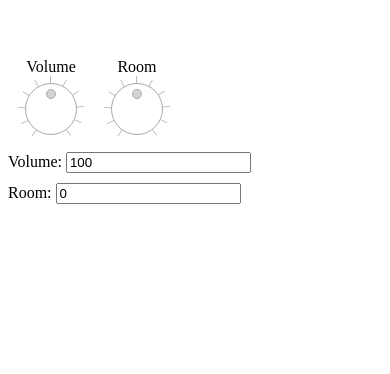
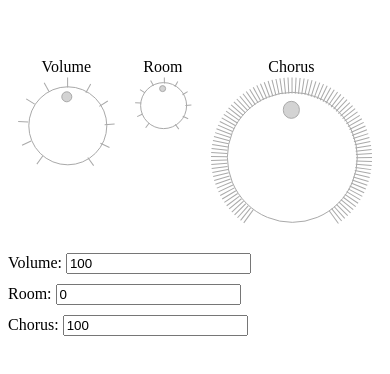
Before and after one commit to neimheadh/vue-potentiometer, a Vue app: page / in a window 390 px wide. Shown: the part 150-524 px from the top of the page. Built offline with nearby package versions, Linux system fonts and the light colour scheme.

Commit message:
Make potentiometer responsive

```diff
--- a/package.json
+++ b/package.json
@@ -1,13 +1,14 @@
 {
   "name": "vue-potentiometer",
   "homepage": "https://neimheadh.github.io/vue-potentiometer/",
-  "version": "0.1.3",
+  "version": "0.1.4",
   "license": "MIT",
   "keywords": [
     "vue",
     "vuejs",
     "input",
-    "potentiometer"
+    "potentiometer",
+    "responsive"
   ],
   "main": "dist/potentiometer.common.js",
   "scripts": {
--- a/src/App.vue
+++ b/src/App.vue
@@ -1,17 +1,23 @@
 <template>
   <div id="app">
     <div class="app--potentiometers">
-      <div class="app--potentiometer">
+      <div class="app--potentiometer app--potentiometer-volume">
         <div class="app--potentiometer--title">
           Volume
         </div>
-        <Potentiometer v-model.number="volume" name="volume" :min="0" :max="200" />
+        <Potentiometer v-model.number="volume" :min="0" :max="200" />
       </div>
-      <div class="app--potentiometer">
+      <div class="app--potentiometer app--potentiometer-room">
         <div class="app--potentiometer--title">
           Room
         </div>
-        <Potentiometer v-model.number="room" name="room" />
+        <Potentiometer v-model.number="room" />
+      </div>
+      <div class="app--potentiometer app--potentiometer-chorus">
+        <div class="app--potentiometer--title">
+          Chorus
+        </div>
+        <Potentiometer v-model.number="chorus" :min="0" :max="200" :mark-step="2" />
       </div>
     </div>
 
@@ -23,6 +29,10 @@
       <label>
         Room:
         <input v-model.number="room" type="number" />
+      </label>
+      <label>
+        Chorus:
+        <input v-model.number="chorus" type="number" />
       </label>
     </form>
   </div>
@@ -36,6 +46,7 @@ export default {
   data() {
     return {
       room: 0,
+      chorus: 100,
       volume: 100,
     }
   }
@@ -49,6 +60,13 @@ export default {
 .app--potentiometer {
   padding: 0 10px;
   text-align: center;
+  width: 120px;
+}
+.app--potentiometer-room {
+  width: 70px;
+}
+.app--potentiometer-chorus {
+  width: 200px;
 }
 .app--potentiometers {
   display: flex;
--- a/src/Potentiometer.vue
+++ b/src/Potentiometer.vue
@@ -119,8 +119,7 @@ export default {
 
 <style lang="scss">
 .potentiometer--container {
-  display: inline-block;
-  padding: 7px;
+  padding: 10%;
   position: relative;
   text-align: left;
 }
@@ -129,21 +128,20 @@ export default {
   border-radius: 100%;
   cursor: ns-resize;
   display: inline-block;
-  min-height: 50px;
-  min-width: 50px;
-  padding: 0;
+  height: 0;
+  padding: 0 0 100% 0;
   position: relative;
+  width: 100%;
 
   &:after {
     background-color: lightgray;
     border: 1px solid darkgray;
     border-radius: 100%;
     content: ' ';
-    display: inline-block;
-    margin: 35px 0 0 20px;
-    min-height: 8px;
-    min-width: 8px;
-    position: relative;
+    height: 12%;
+    margin: 80% 0 0 44%;
+    width: 12%;
+    position: absolute;
   }
 }
 .potentiometer--input {
@@ -158,7 +156,7 @@ export default {
   padding: 0;
 }
 .potentiometer--surround--mark {
-  font-size: 14px;
+  font-size: 150%;
   line-height: 0;
   list-style: none;
   padding: 50% 0 0 0;
@@ -169,10 +167,11 @@ export default {
   width: 100%;
 
   &:before {
+    border-bottom: 1px solid;
     color: darkgray;
-    content: '_';
+    content: '';
     position: absolute;
-    margin-top: -5px;
+    width: 10%;
   }
 }
 </style>
```
Also changed, not shown: 1 other file (tests, documents, lock files or other folders).
